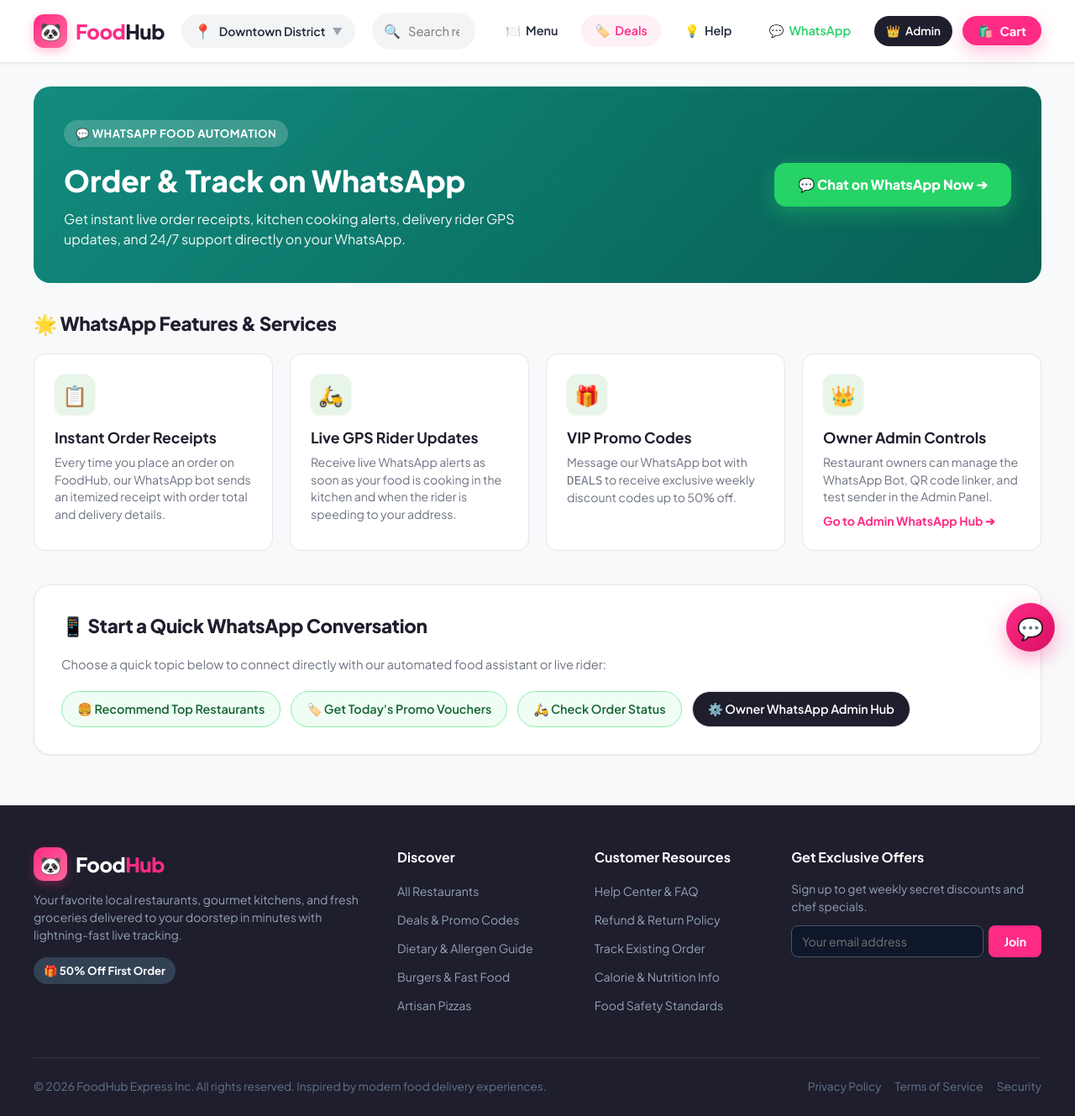
After one commit to mraheem971/food-delivery, a PHP site: page /whatsapp.php in a window 1280 px wide. The commit adds this page. Shown: the whole page at 84% size. Run offline with PHP 8.4, Linux system fonts and the light colour scheme; data that the repository does not hold is empty.

Commit message:
Add customer WhatsApp ordering portal at /whatsapp.php

```diff
--- a/includes/header.php
+++ b/includes/header.php
@@ -53,6 +53,10 @@ $currentPage = basename($_SERVER['PHP_SELF'], '.php');
                 <span>💡</span>
                 <span>Help</span>
             </a>
+            <a href="whatsapp.php" class="nav-link-btn <?= $currentPage === 'whatsapp' ? 'active' : '' ?>" style="color: #25d366;" title="WhatsApp Ordering & Updates">
+                <span>💬</span>
+                <span>WhatsApp</span>
+            </a>
             <a href="admin/index.php" class="nav-link-btn" style="background: #1e1e2d; color: white; padding: 8px 14px; font-size: 0.85rem;" title="Access Owner & Kitchen Management">
                 <span>👑</span>
                 <span>Admin</span>
--- /dev/null
+++ b/whatsapp.php
@@ -0,0 +1,83 @@
+<?php
+require_once __DIR__ . '/data/db.php';
+require_once __DIR__ . '/data/whatsapp.php';
+
+$sessionStatus = WhatsAppService::getSessionStatus();
+$isConnected = isset($sessionStatus['status']) && $sessionStatus['status'] === 'connected';
+$connectedPhone = $sessionStatus['user']['phone'] ?? '923216793596';
+
+require_once __DIR__ . '/includes/header.php';
+?>
+
+<main class="container" style="padding-top: 28px; padding-bottom: 60px;">
+    <!-- WhatsApp Hero -->
+    <div style="background: linear-gradient(135deg, #128c7e 0%, #075e54 100%); color: white; padding: 40px 36px; border-radius: var(--radius-lg); margin-bottom: 32px; display: flex; align-items: center; justify-content: space-between; flex-wrap: wrap; gap: 20px;">
+        <div style="max-width: 600px;">
+            <span class="hero-tag" style="background: rgba(255, 255, 255, 0.2); color: white;">💬 WhatsApp Food Automation</span>
+            <h1 style="font-size: 2.2rem; font-weight: 800; margin-bottom: 8px;">Order & Track on WhatsApp</h1>
+            <p style="opacity: 0.95; font-size: 1rem;">Get instant live order receipts, kitchen cooking alerts, delivery rider GPS updates, and 24/7 support directly on your WhatsApp.</p>
+        </div>
+        <div>
+            <a href="https://wa.me/<?= htmlspecialchars($connectedPhone) ?>?text=<?= urlencode("Hi FoodHub! I want to check today's special menu deals and place an order.") ?>" target="_blank" class="checkout-btn" style="background: #25d366; color: white; box-shadow: 0 8px 24px rgba(37, 211, 102, 0.4); margin-top: 0; padding: 14px 28px; font-size: 1rem;">
+                <span>💬 Chat on WhatsApp Now ➔</span>
+            </a>
+        </div>
+    </div>
+
+    <!-- Quick Services Grid -->
+    <div class="section-header">
+        <h2 class="section-title">🌟 WhatsApp Features & Services</h2>
+    </div>
+
+    <div style="display: grid; grid-template-columns: repeat(auto-fit, minmax(280px, 1fr)); gap: 20px; margin-bottom: 40px;">
+        <div class="resource-card" style="background: white;">
+            <div class="resource-icon" style="background: #e8f5e9; color: #2e7d32;">📋</div>
+            <h4>Instant Order Receipts</h4>
+            <p>Every time you place an order on FoodHub, our WhatsApp bot sends an itemized receipt with order total and delivery details.</p>
+        </div>
+
+        <div class="resource-card" style="background: white;">
+            <div class="resource-icon" style="background: #e8f5e9; color: #2e7d32;">🛵</div>
+            <h4>Live GPS Rider Updates</h4>
+            <p>Receive live WhatsApp alerts as soon as your food is cooking in the kitchen and when the rider is speeding to your address.</p>
+        </div>
+
+        <div class="resource-card" style="background: white;">
+            <div class="resource-icon" style="background: #e8f5e9; color: #2e7d32;">🎁</div>
+            <h4>VIP Promo Codes</h4>
+            <p>Message our WhatsApp bot with <code>DEALS</code> to receive exclusive weekly discount codes up to 50% off.</p>
+        </div>
+
+        <div class="resource-card" style="background: white;">
+            <div class="resource-icon" style="background: #e8f5e9; color: #2e7d32;">👑</div>
+            <h4>Owner Admin Controls</h4>
+            <p>Restaurant owners can manage the WhatsApp Bot, QR code linker, and test sender in the Admin Panel.</p>
+            <a href="admin/whatsapp.php" style="color: var(--primary); font-weight: 700; font-size: 0.88rem; margin-top: 8px; display: inline-block;">Go to Admin WhatsApp Hub ➔</a>
+        </div>
+    </div>
+
+    <!-- Quick Message Tester / Inquiry Box -->
+    <section style="background: white; border-radius: var(--radius-lg); border: 1px solid var(--border); padding: 32px; box-shadow: var(--shadow-sm);">
+        <div class="section-header">
+            <h3 class="section-title">📱 Start a Quick WhatsApp Conversation</h3>
+        </div>
+        <p style="color: var(--text-muted); font-size: 0.92rem; margin-bottom: 20px;">Choose a quick topic below to connect directly with our automated food assistant or live rider:</p>
+
+        <div style="display: flex; gap: 12px; flex-wrap: wrap;">
+            <a href="https://wa.me/<?= htmlspecialchars($connectedPhone) ?>?text=<?= urlencode("Hi! What are the best restaurants open near me right now?") ?>" target="_blank" class="filter-chip" style="padding: 10px 18px; font-size: 0.9rem; background: #f0fdf4; border-color: #86efac; color: #166534;">
+                🍔 Recommend Top Restaurants
+            </a>
+            <a href="https://wa.me/<?= htmlspecialchars($connectedPhone) ?>?text=<?= urlencode("Hi, please send me today's active discount coupon codes.") ?>" target="_blank" class="filter-chip" style="padding: 10px 18px; font-size: 0.9rem; background: #f0fdf4; border-color: #86efac; color: #166534;">
+                🏷️ Get Today's Promo Vouchers
+            </a>
+            <a href="https://wa.me/<?= htmlspecialchars($connectedPhone) ?>?text=<?= urlencode("Hi! I need help with my food delivery order.") ?>" target="_blank" class="filter-chip" style="padding: 10px 18px; font-size: 0.9rem; background: #f0fdf4; border-color: #86efac; color: #166534;">
+                🛵 Check Order Status
+            </a>
+            <a href="admin/whatsapp.php" class="filter-chip" style="padding: 10px 18px; font-size: 0.9rem; background: #1e1e2d; color: white;">
+                ⚙️ Owner WhatsApp Admin Hub
+            </a>
+        </div>
+    </section>
+</main>
+
+<?php require_once __DIR__ . '/includes/footer.php'; ?>
```
